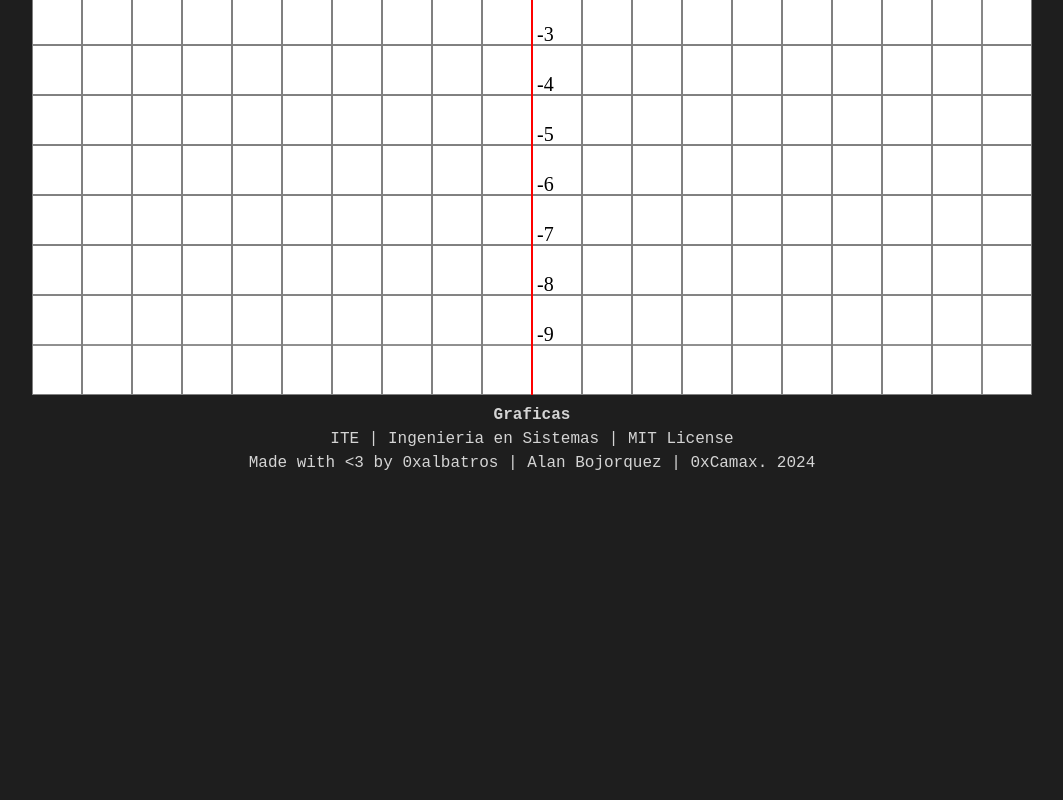
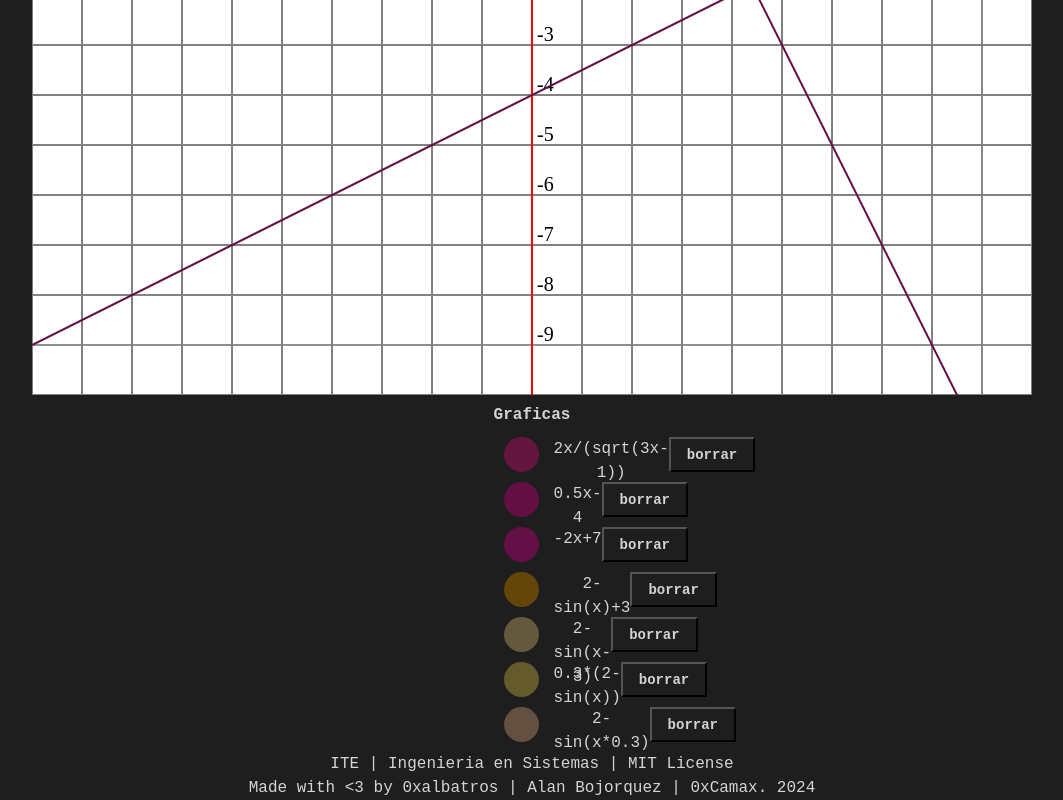
Before and after one commit to 0xalbatros/Graficador, a React (Vite) app: page / in a window 1280 px wide. Shown: the part 1296-2096 px from the top of the page, without its empty margins (108-1171 px from the left). Before the commit the page ends 1771 px from the top, so only its background shows below. Built offline with nearby package versions, Linux system fonts and the light colour scheme.

Commit message:
se agregan fx de examen al default

```diff
--- a/src/Componentes/Graficador/CompGrafica.jsx
+++ b/src/Componentes/Graficador/CompGrafica.jsx
@@ -11,7 +11,15 @@ export const CompGrafica = () => {
     let [fx, setFx] = useState({input:"", math:""})
     let [error, setError] = useState([])
     let [init, setInit]= useState(false)
-    let [trazos, setTrazos]= useState(JSON.parse(localStorage.getItem("trazos")))
+    let [trazos, setTrazos]= useState([
+        {trazoMath: "(2*x)/(Math.sqrt(3*x-1))", trazoInput: "2x/(sqrt(3x-1))", color: `rgb(100,${Math.ceil((Math.random()*0.4) * 255)},${Math.ceil((Math.random()*0.4) * 255)} )`},
+        {trazoMath: "0.5*x-4", trazoInput: "0.5x-4", color: `rgb(100,${Math.ceil((Math.random()*0.4) * 255)},${Math.ceil((Math.random()*0.4) * 255)} )`},
+        {trazoMath: "-2*x+7", trazoInput: "-2x+7", color: `rgb(100,${Math.ceil((Math.random()*0.4) * 255)},${Math.ceil((Math.random()*0.4) * 255)} )`},
+        {trazoMath: "2 -Math.sin(x)+3", trazoInput: "2-sin(x)+3", color: `rgb(100,${Math.ceil((Math.random()*0.4) * 255)},${Math.ceil((Math.random()*0.4) * 255)} )`},
+        {trazoMath: "2 -Math.sin(x-3)", trazoInput: "2-sin(x-3)", color: `rgb(100,${Math.ceil((Math.random()*0.4) * 255)},${Math.ceil((Math.random()*0.4) * 255)} )`},
+        {trazoMath: "0.3*(2-Math.sin(x))", trazoInput: "0.3*(2-sin(x))", color: `rgb(100,${Math.ceil((Math.random()*0.4) * 255)},${Math.ceil((Math.random()*0.4) * 255)} )`},
+        {trazoMath: "2-Math.sin(x*0.3)", trazoInput: "2-sin(x*0.3)", color: `rgb(100,${Math.ceil((Math.random()*0.4) * 255)},${Math.ceil((Math.random()*0.4) * 255)} )`},
+    ])
     let [op, setOp] = useState([])
     let grafica
 
@@ -52,7 +60,7 @@ export const CompGrafica = () => {
             if(trazos.some(t => t.trazoMath === fx.math)){
                 throw new Error("Grafico repetido")
             }else{
-                setTrazos([...trazos, {trazoMath: fx.math, trazoInput: fx.input, color: `rgb(25,${Math.ceil((Math.random()*0.2) * 255)},${Math.ceil((Math.random()*0.2) * 255)} )`}])
+                setTrazos([...trazos, {trazoMath: fx.math, trazoInput: fx.input, color: `rgb(100,${Math.ceil((Math.random()*0.4) * 255)},${Math.ceil((Math.random()*0.4) * 255)} )`}])
                 setInit(false)
             }
         } catch (error) {
```
